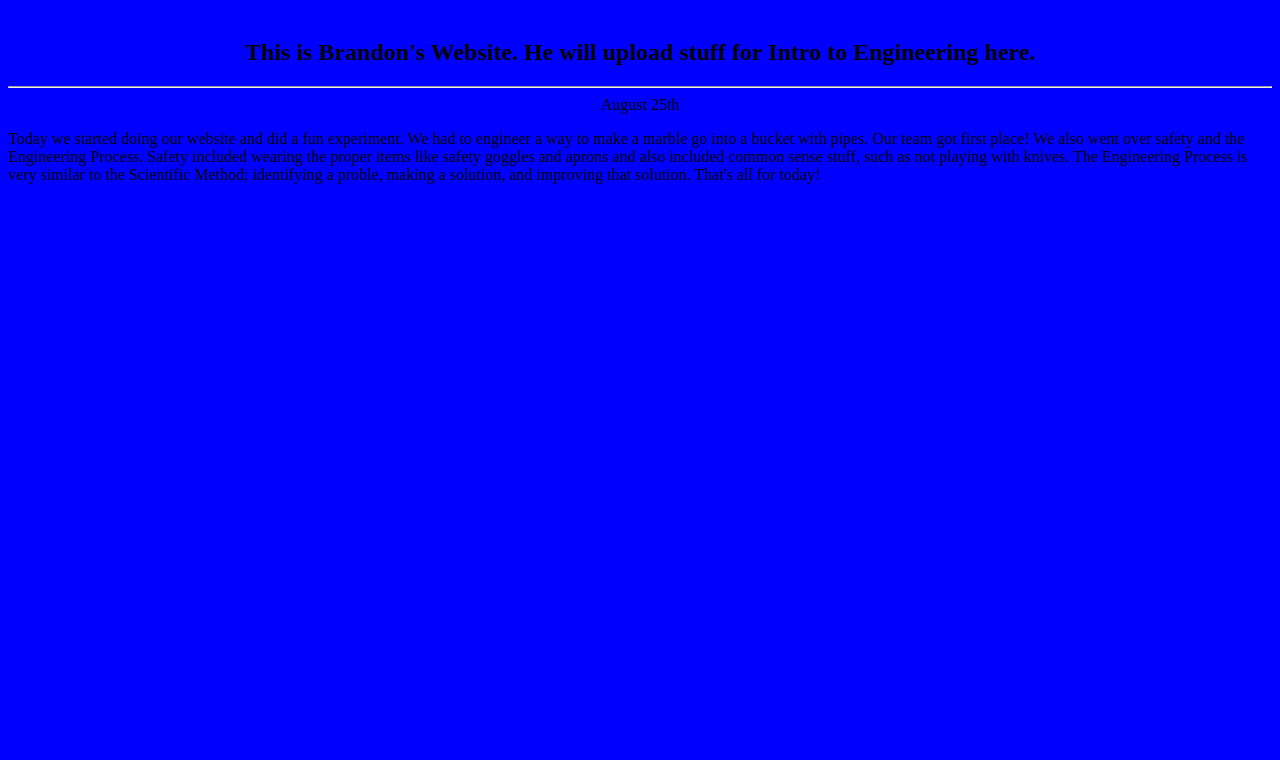
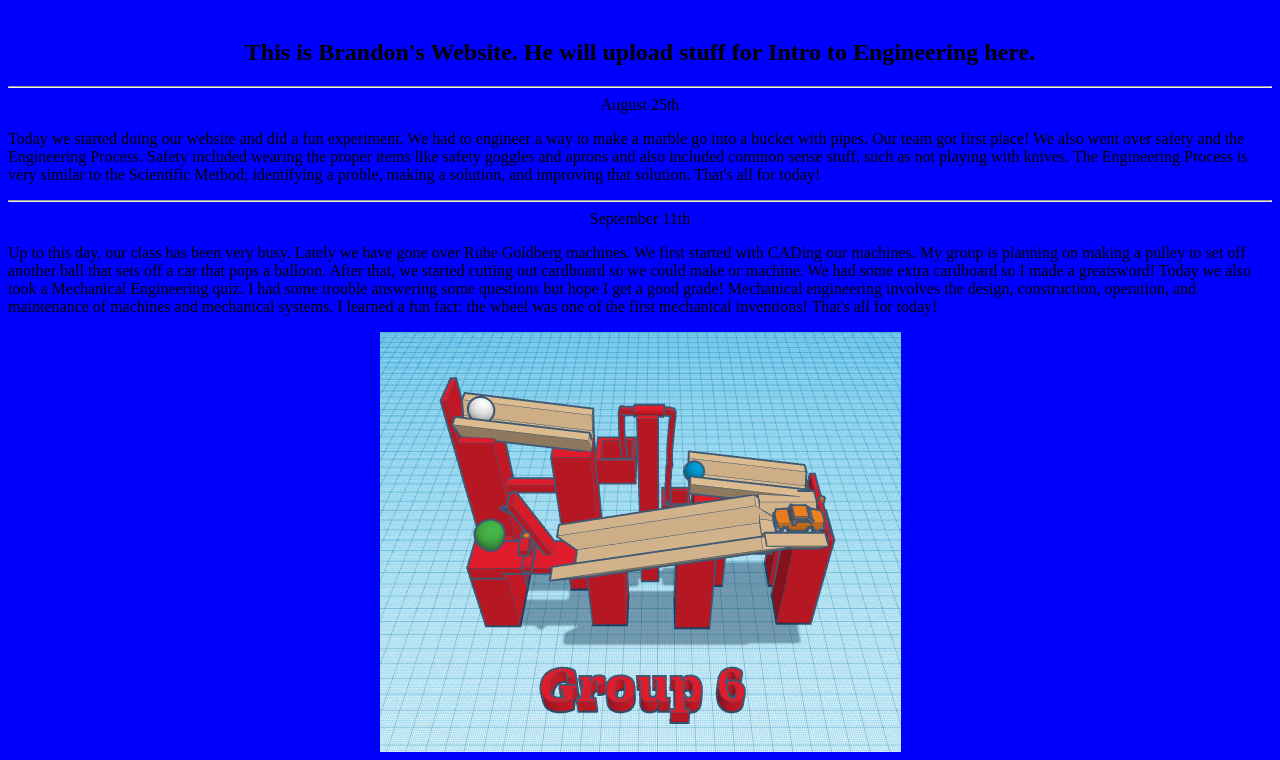
Before and after one commit to BooKwyrm19/Website, a plain HTML site: page index.html in a window 1280 px wide. Shown: the part 69-829 px from the top of the page. Before the commit the page ends 800 px from the top, so only its background shows below. Drawn offline with Linux system fonts and the light colour scheme.

Commit message:
fourth update

```diff
--- a/index.html
+++ b/index.html
@@ -5,4 +5,8 @@
     <hr>
     <center>August 25th</center>
     <p>Today we started doing our website and did a fun experiment. We had to engineer a way to make a marble go into a bucket with pipes. Our team got first place! We also went over safety and the Engineering Process. Safety included wearing the proper items like safety goggles and aprons and also included common sense stuff, such as not playing with knives. The Engineering Process is very similar to the Scientific Method; identifying a proble, making a solution, and improving that solution. That's all for today!</p>
+    <hr>
+    <center>September 11th</center>
+    <p>Up to this day, our class has been very busy. Lately we have gone over Rube Goldberg machines. We first started with CADing our machines. My group is planning on making a pulley to set off another ball that sets off a car that pops a balloon. After that, we started cutting out cardboard so we could make or machine. We had some extra cardboard so I made a greatsword! Today we also took a Mechanical Engineering quiz. I had some trouble answering some questions but hope I get a good grade! Mechanical engineering involves the design, construction, operation, and maintenance of machines and mechanical systems. I learned a fun fact: the wheel was one of the first mechanical inventions! That's all for today!</p>
+    <center><img src="CAD Rube Goldberg.png"></center>
 </html>
```
Also changed, not shown: CAD Rube Goldberg.png (added).
